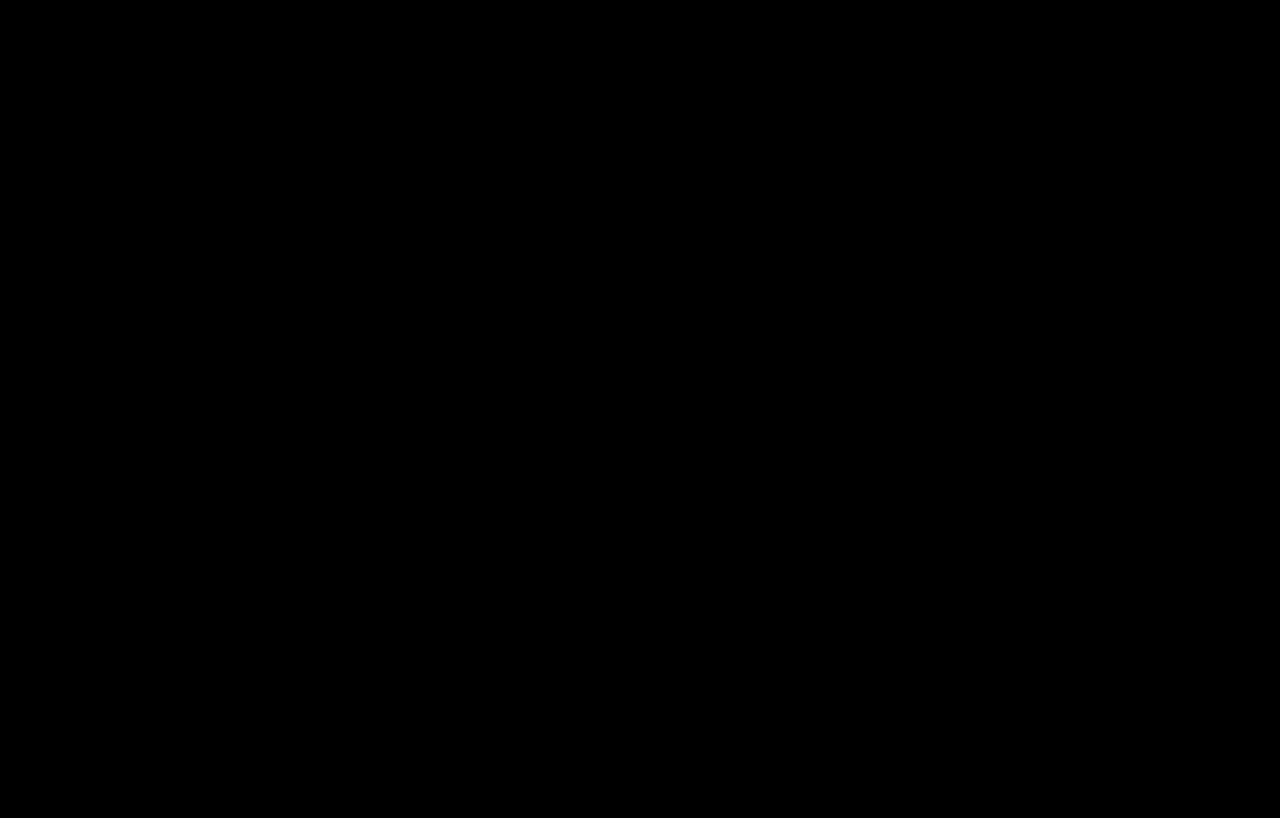
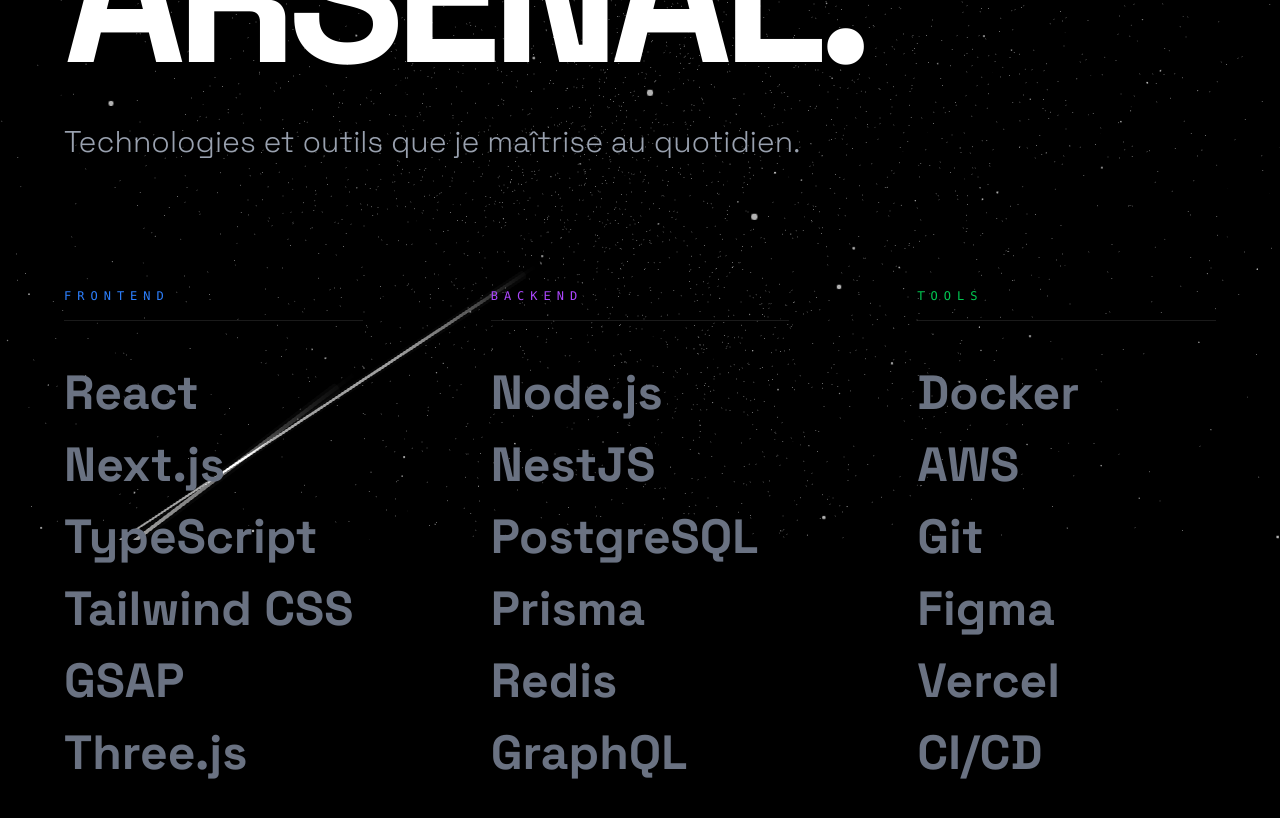
Before and after one commit to Eultype/portfolio-sam-v2, a Next.js app: page /skills in a window 1280 px wide. Before the commit this address had no page. Shown: the part 260-1078 px from the top of the page. Before the commit the page ends 800 px from the top, so only its background shows below. Built offline with nearby package versions, Linux system fonts and the light colour scheme.

Commit message:
feat(skills): ajout de la page skills détaillée

```diff
--- /dev/null
+++ b/app/skills/page.tsx
@@ -0,0 +1,73 @@
+'use client';
+
+import Navbar from '@/components/layout/Navbar';
+import Footer from '@/components/layout/Footer';
+import Scene from '@/components/3d/Scene';
+import { portfolioData } from '@/data/portfolio';
+import { useRef } from 'react';
+import gsap from 'gsap';
+import { useGSAP } from '@gsap/react';
+
+export default function SkillsPage() {
+    const container = useRef(null);
+
+    useGSAP(() => {
+        gsap.from('.animate-full-skill', {
+            y: 50,
+            opacity: 0,
+            stagger: 0.05,
+            duration: 1,
+            ease: 'power3.out'
+        });
+    }, { scope: container });
+
+    return (
+        <main ref={container} className="relative min-h-screen text-white font-sans selection:bg-blue-500/30">
+            <Navbar />
+            <Scene status="arrived" />
+
+            <section className="pt-40 pb-20 container mx-auto px-6">
+                <div className="max-w-6xl mx-auto">
+                    <div className="mb-32 space-y-8 animate-full-skill">
+                        <h1 className="text-7xl md:text-[12rem] font-bold tracking-tighter leading-none">ARSENAL.</h1>
+                        <p className="text-xl md:text-3xl text-gray-400 font-light">Technologies et outils que je maîtrise au quotidien.</p>
+                    </div>
+
+                    <div className="grid md:grid-cols-3 gap-32">
+                        {/* FRONTEND */}
+                        <div className="space-y-12 animate-full-skill">
+                            <h2 className="text-xs font-mono text-blue-500 uppercase tracking-[0.5em] border-b border-white/10 pb-4">Frontend</h2>
+                            <div className="space-y-6">
+                                {portfolioData.skills.frontend.map(s => (
+                                    <div key={s} className="text-4xl md:text-5xl font-bold text-gray-500 hover:text-white transition-colors cursor-default">{s}</div>
+                                ))}
+                            </div>
+                        </div>
+
+                        {/* BACKEND */}
+                        <div className="space-y-12 animate-full-skill">
+                            <h2 className="text-xs font-mono text-purple-500 uppercase tracking-[0.5em] border-b border-white/10 pb-4">Backend</h2>
+                            <div className="space-y-6">
+                                {portfolioData.skills.backend.map(s => (
+                                    <div key={s} className="text-4xl md:text-5xl font-bold text-gray-500 hover:text-white transition-colors cursor-default">{s}</div>
+                                ))}
+                            </div>
+                        </div>
+
+                        {/* TOOLS */}
+                        <div className="space-y-12 animate-full-skill">
+                            <h2 className="text-xs font-mono text-green-500 uppercase tracking-[0.5em] border-b border-white/10 pb-4">Tools</h2>
+                            <div className="space-y-6">
+                                {portfolioData.skills.tools.map(s => (
+                                    <div key={s} className="text-4xl md:text-5xl font-bold text-gray-500 hover:text-white transition-colors cursor-default">{s}</div>
+                                ))}
+                            </div>
+                        </div>
+                    </div>
+                </div>
+            </section>
+
+            <Footer />
+        </main>
+    );
+}
```
